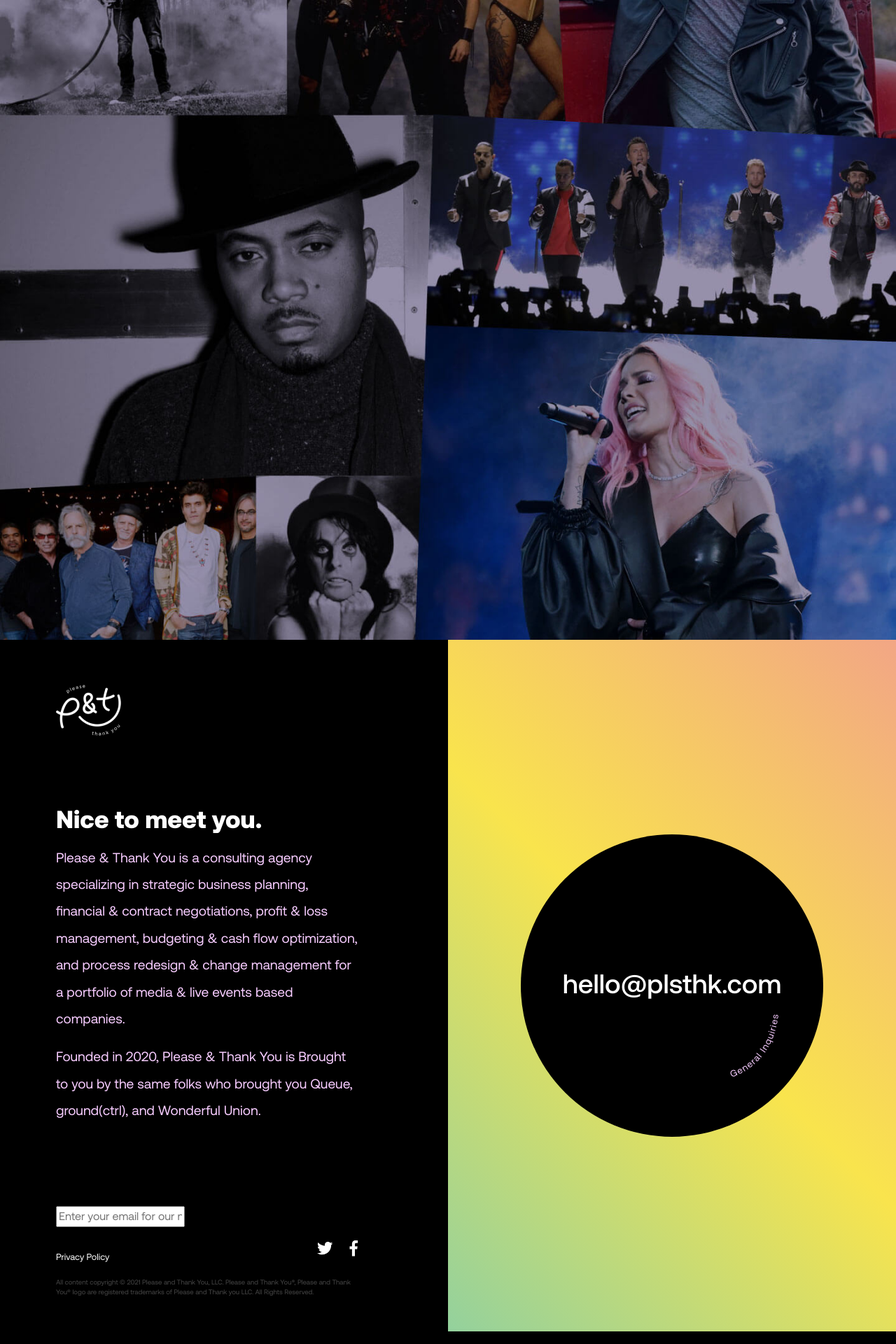
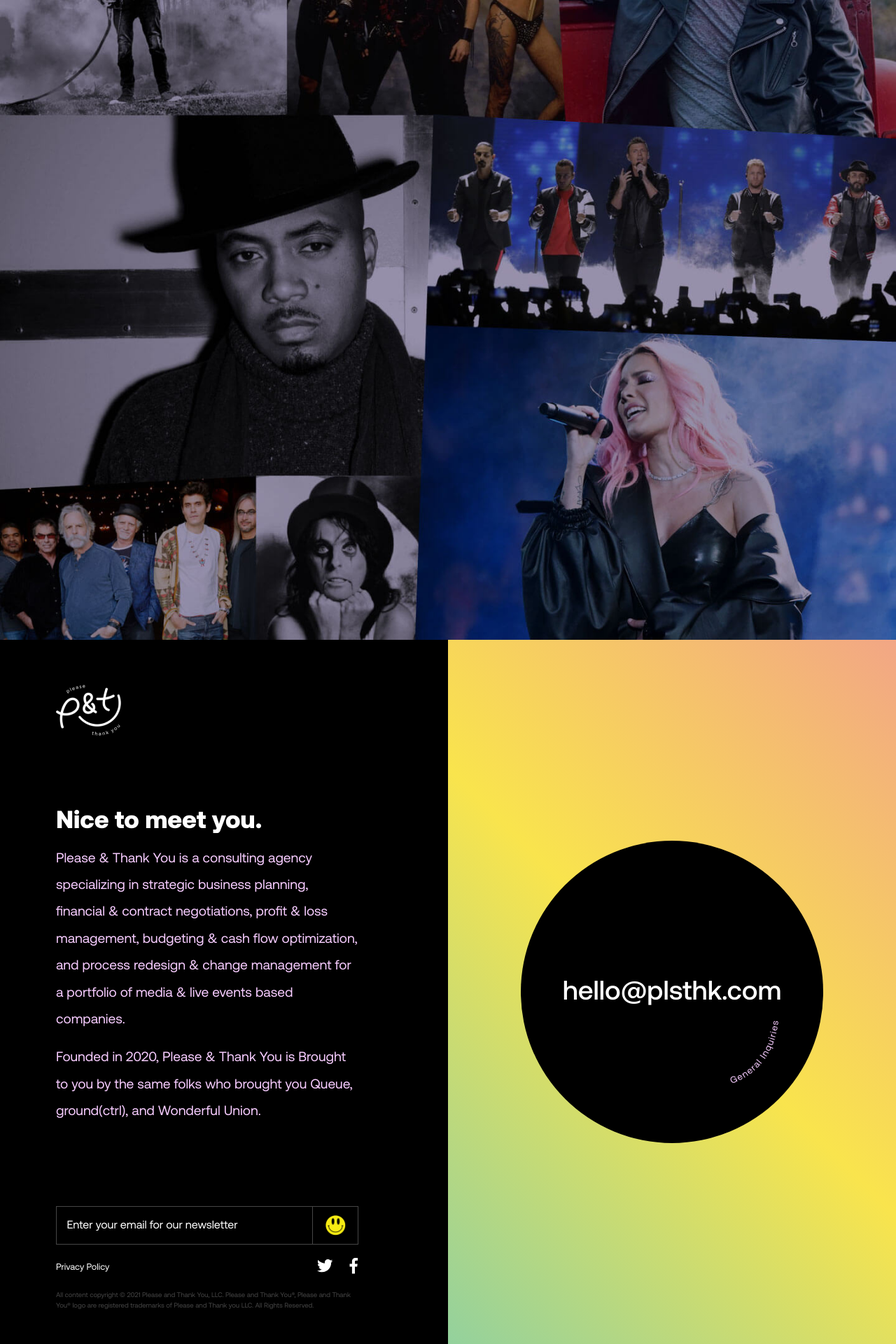
Before and after one commit to please-and-thank-you/please-and-thank-you.github.io, a Jekyll site: the page built from index.html, in a window 1280 px wide. Shown: the part 2404-4324 px from the top of the page at 70% size. Built offline with Jekyll 4.4.1, drawn with Linux system fonts in a browser that asks for light colours; nearby versions of some CDN libraries.

Commit message:
newsletter styling, fixing overflow issue

```diff
--- a/_includes/footer.html
+++ b/_includes/footer.html
@@ -1,8 +1,29 @@
 <footer class="site-footer">
   <div class="newsletter">
-    <form action="">
-      <input type="text" placeholder="Enter your email for our newsletter">
-    </form>
+
+    <!-- Begin Mailchimp Signup Form -->
+    <div id="mc_embed_signup">
+      <form action="https://plsthk.us7.list-manage.com/subscribe/post?u=a066e296533f520f33df7d5d0&amp;id=8763bd6f5d" method="post" id="mc-embedded-subscribe-form" name="mc-embedded-subscribe-form" class="validate" target="_blank" novalidate>
+        <div id="mc_embed_signup_scroll" class="signup-form">
+          <div class="newsletter-field newsletter-field-input">
+            <input type="email" value="" name="EMAIL" class="required email" id="mce-EMAIL" placeholder="Enter your email for our newsletter">
+          </div>
+          <div id="mce-responses" class="clear">
+            <div class="response" id="mce-error-response" style="display:none"></div>
+            <div class="response" id="mce-success-response" style="display:none"></div>
+          </div>
+          <!-- real people should not fill this in and expect good things - do not remove this or risk form bot signups-->
+          <div style="position: absolute; left: -5000px;" aria-hidden="true">
+            <input type="text" name="b_a066e296533f520f33df7d5d0_8763bd6f5d" tabindex="-1" value="">
+          </div>
+          <div class="newsletter-field">
+            <input type="submit" value="" name="subscribe" id="mc-embedded-subscribe" class="submit-button" title="Subscribe" aria-label="Subscribe">
+          </div>
+        </div>
+      </form>
+    </div>
+  <!--End mc_embed_signup-->
+
   </div>
   <div class="inner">
     <a href="/privacy-policy" class="privacy">Privacy Policy</a>
--- a/_scss/_base.scss
+++ b/_scss/_base.scss
@@ -28,6 +28,19 @@
   }
 }
 
+::-webkit-input-placeholder {
+  color: var(--textColor);
+}
+::-moz-placeholder {
+  color: var(--textColor);
+}
+:-ms-input-placeholder {
+  color: var(--textColor);
+}
+:-moz-placeholder {
+  color: var(--textColor);
+}
+
 .logo-img {
   max-width: 93px;
 }
--- a/_scss/_footer.scss
+++ b/_scss/_footer.scss
@@ -6,13 +6,52 @@
     align-items: center;
     display: flex;
     justify-content: space-between;
+    margin-bottom: 1em;
+  }
+  .newsletter {
+    margin-bottom: 1em;
+  }
+  .signup-form {
+    display: flex;
+    font-size: 0.8em;
+
+    @media (min-width: $breakpoint-xs) {
+      font-size: 1em;
+    }
+    .newsletter-field {
+      &-input {
+        flex: 1 1 auto;
+
+        input {
+          border-right: 0;
+        }
+      }
+    }
+    input {
+      appearance: none;
+      background-color: var(--backgroundColor);
+      border: 1px solid var(--brandGray);
+      color: var(--text-color);
+      padding: 0.9em;
+      width: 100%;
+
+      &:focus,
+      &:focus-visible {
+        box-shadow: 0 0 10px var(--brandPink);
+        outline: none;
+      }
+    }
+    .submit-button {
+      background: url(/assets/images/smiley.png) no-repeat center/45%;
+      padding-right: 2em;
+      padding-left: 2em;
+    }
   }
   .privacy {
     font-size: 0.8em;
   }
   .social-nav {
     font-size: 1.4em;
-    margin-bottom: 1em;
 
     &-item {
       padding: 0 0 0 0.8em;
--- a/_scss/_home.scss
+++ b/_scss/_home.scss
@@ -137,9 +137,6 @@
         margin-bottom: 6em;
       }
     }
-    .newsletter {
-      margin-bottom: 1em;
-    }
     .contact {
       align-items: center;
       background: var(--brandGradient);
@@ -148,6 +145,9 @@
       padding: 2.8em;
       position: relative;
 
+      @media (min-width: $breakpoint-lg) {
+        padding: 1em;
+      }
       .inner {
         align-items: center;
         background-color: var(--backgroundColor);
--- a/_scss/_vars.scss
+++ b/_scss/_vars.scss
@@ -17,6 +17,7 @@
   --linkHoverColor: var(--brandPink);
 }
 
+$breakpoint-xs: 430px;
 $breakpoint-sm: 576px;
 $breakpoint-md: 768px;
 $breakpoint-lg: 992px;
```
Also changed, not shown: assets/images/smiley.png (added).
